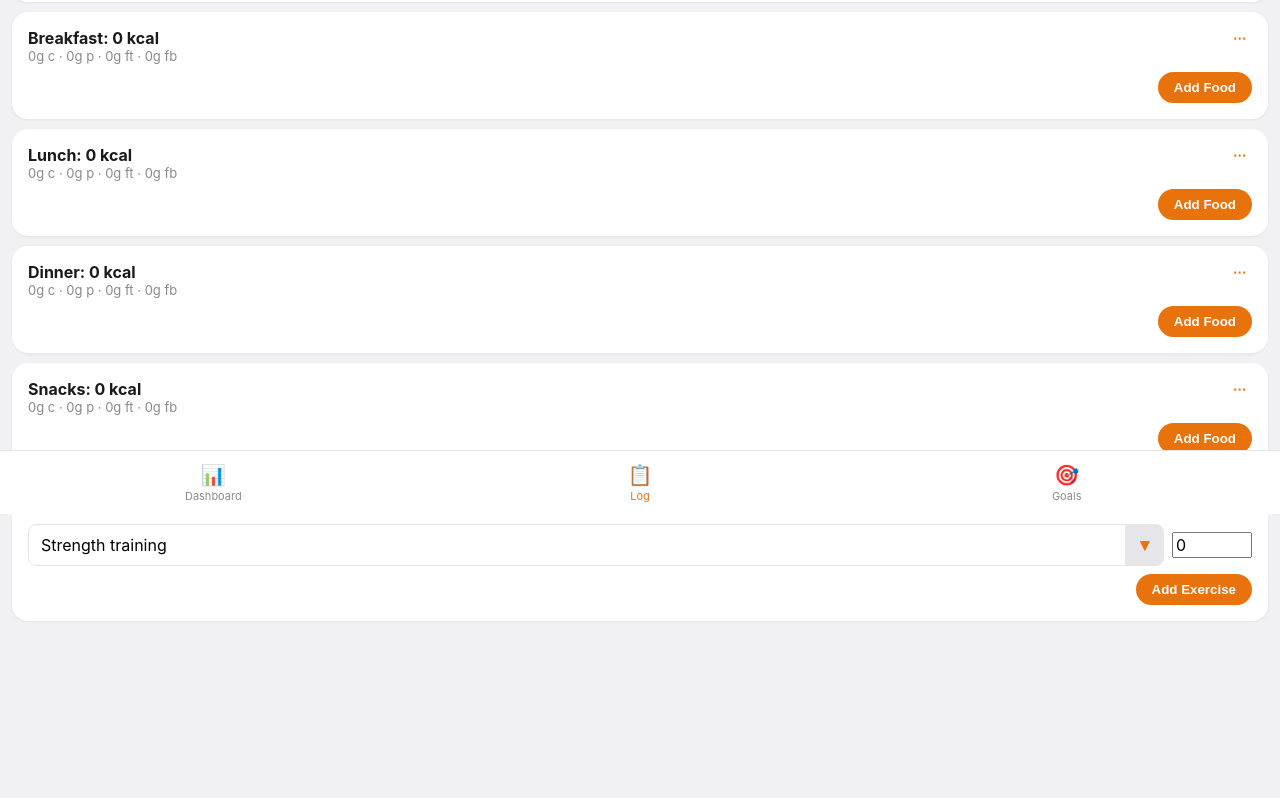
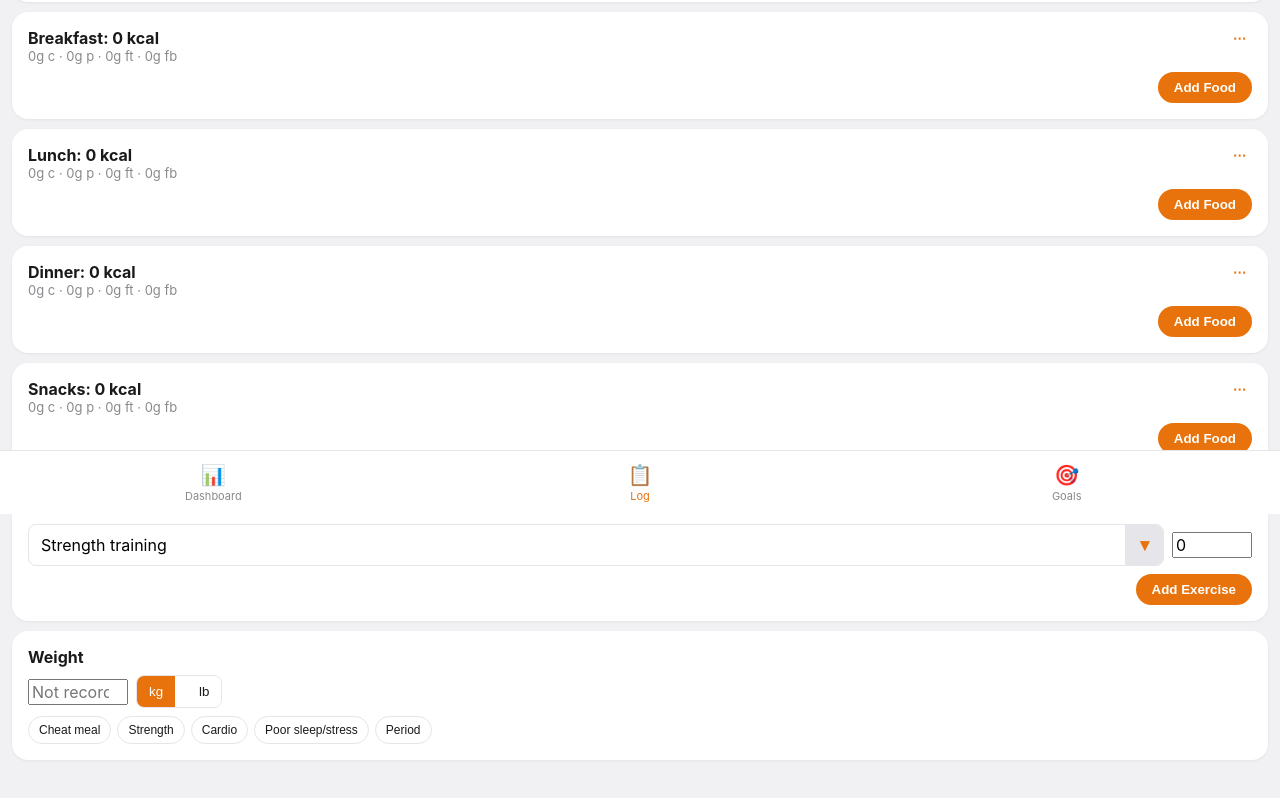
Before and after one commit to Agileaq/CalorieCounter, a React (Vite) app: page /#/log in a window 1280 px wide. Shown: the part 286-1084 px from the top of the page. Before the commit the page ends 993 px from the top, so only its background shows below. Built offline with nearby package versions, Linux system fonts and the light colour scheme.

Commit message:
feat(log): weight check-in card with unit toggle and event tags

```diff
--- a/src/components/NumberInput.tsx
+++ b/src/components/NumberInput.tsx
@@ -11,6 +11,8 @@ interface Props {
    *  show through (used by the new-food serving row, where 0 means "unset").
    *  Defaults to false — NutritionFields keeps showing "0" as before. */
   hideZero?: boolean
+  /** Escape hatch for key handling on the raw input (e.g. Enter-to-commit). */
+  onKeyDown?: (e: React.KeyboardEvent<HTMLInputElement>) => void
 }
 
 /**
@@ -24,7 +26,7 @@ interface Props {
  * With `hideZero`, an external value of 0 is shown as "" (so a placeholder can
  * read through); the user's own in-progress 0 is still displayed as "0".
  */
-export function NumberInput({ value, onChange, integer, testId, style, placeholder, hideZero }: Props) {
+export function NumberInput({ value, onChange, integer, testId, style, placeholder, hideZero, onKeyDown }: Props) {
   const [text, setText] = useState(value === 0 && hideZero ? '' : String(value))
   const [focused, setFocused] = useState(false)
 
@@ -46,6 +48,7 @@ export function NumberInput({ value, onChange, integer, testId, style, placehold
       style={style}
       onFocus={e => { setFocused(true); setText(e.target.value) }}
       onChange={e => { setText(e.target.value); onChange(parse(e.target.value)) }}
+      onKeyDown={onKeyDown}
       onBlur={() => {
         setFocused(false)
         const n = parse(text)
--- /dev/null
+++ b/src/components/WeightCard.tsx
@@ -0,0 +1,67 @@
+/**
+ * Daily weigh-in card: one weight per selected day (stored canonically in kg,
+ * displayed per the global weightUnit preference) plus 0..n preset event tags.
+ * The kg|lb segment persists the unit globally so the trend chart and the
+ * goal-weight input stay in sync. NumberInput keeps a local draft while
+ * focused, so the controlled kg↔lb conversion never fights the keyboard;
+ * Enter blurs to commit.
+ */
+import { useTranslation } from 'react-i18next'
+import { useApp } from '../state/useApp'
+import { NumberInput } from './NumberInput'
+import { kgToLb, lbToKg, round1 } from '../lib/weight'
+import type { WeightTag } from '../types'
+
+const TAGS: { key: WeightTag; label: string }[] = [
+  { key: 'cheat', label: 'weight.tagCheat' },
+  { key: 'strength', label: 'weight.tagStrength' },
+  { key: 'cardio', label: 'weight.tagCardio' },
+  { key: 'stress', label: 'weight.tagStress' },
+  { key: 'period', label: 'weight.tagPeriod' },
+]
+
+export function WeightCard() {
+  const { t } = useTranslation()
+  const { day, settings, updateSettings, setDayWeight, toggleDayTag } = useApp()
+  const unit = settings.weightUnit
+  const stored = day.weightKg ?? null
+  const shown = stored == null ? 0 : round1(unit === 'kg' ? stored : kgToLb(stored))
+  return (
+    <div className="card">
+      <strong>{t('weight.title')}</strong>
+      <div className="row" style={{ gap: 8, marginTop: 8 }}>
+        <NumberInput testId="weight-input" value={shown} hideZero placeholder={t('weight.placeholder')}
+          onChange={v => setDayWeight(v > 0 ? (unit === 'kg' ? Math.round(v * 100) / 100 : lbToKg(v)) : null)}
+          onKeyDown={e => { if (e.key === 'Enter') (e.target as HTMLInputElement).blur() }}
+          style={{ width: 100, textAlign: 'end' }} />
+        <div className="row" style={{ border: '1px solid var(--line)', borderRadius: 8, overflow: 'hidden' }}>
+          {(['kg', 'lb'] as const).map(u => (
+            <button key={u} type="button" data-testid={`weight-unit-${u}`} onClick={() => updateSettings({ weightUnit: u })}
+              style={{
+                padding: '8px 12px', border: 'none', cursor: 'pointer',
+                background: unit === u ? 'var(--accent)' : 'var(--card)', color: unit === u ? '#fff' : 'inherit',
+              }}>
+              {t(`weight.${u}`)}
+            </button>
+          ))}
+        </div>
+      </div>
+      <div className="row" style={{ gap: 6, flexWrap: 'wrap', marginTop: 8 }}>
+        {TAGS.map(({ key, label }) => {
+          const on = (day.tags ?? []).includes(key)
+          return (
+            <button key={key} type="button" data-testid={`weight-tag-${key}`} onClick={() => toggleDayTag(key)}
+              style={{
+                padding: '6px 10px', borderRadius: 999, fontSize: 12, cursor: 'pointer',
+                border: `1px solid ${on ? 'var(--accent)' : 'var(--line)'}`,
+                background: on ? 'var(--accent)' : 'transparent',
+                color: on ? '#fff' : 'inherit',
+              }}>
+              {t(label)}
+            </button>
+          )
+        })}
+      </div>
+    </div>
+  )
+}
--- a/src/routes/Log.tsx
+++ b/src/routes/Log.tsx
@@ -3,6 +3,7 @@ import { MEAL_KEYS } from '../types'
 import { DateHeader } from '../components/DateHeader'
 import { MealCard } from '../components/MealCard'
 import { ExerciseCard } from '../components/ExerciseCard'
+import { WeightCard } from '../components/WeightCard'
 import { CalendarModal } from '../components/CalendarModal'
 import { DaySummaryCard } from '../components/DaySummaryCard'
 
@@ -16,6 +17,7 @@ export default function Log() {
       <DaySummaryCard />
       {MEAL_KEYS.map(m => <MealCard key={m} meal={m} />)}
       <ExerciseCard />
+      <WeightCard />
       {cal && <CalendarModal onClose={() => setCal(false)} />}
     </div>
   )
```
Also changed, not shown: 2 other files (tests, documents, lock files or other folders).
